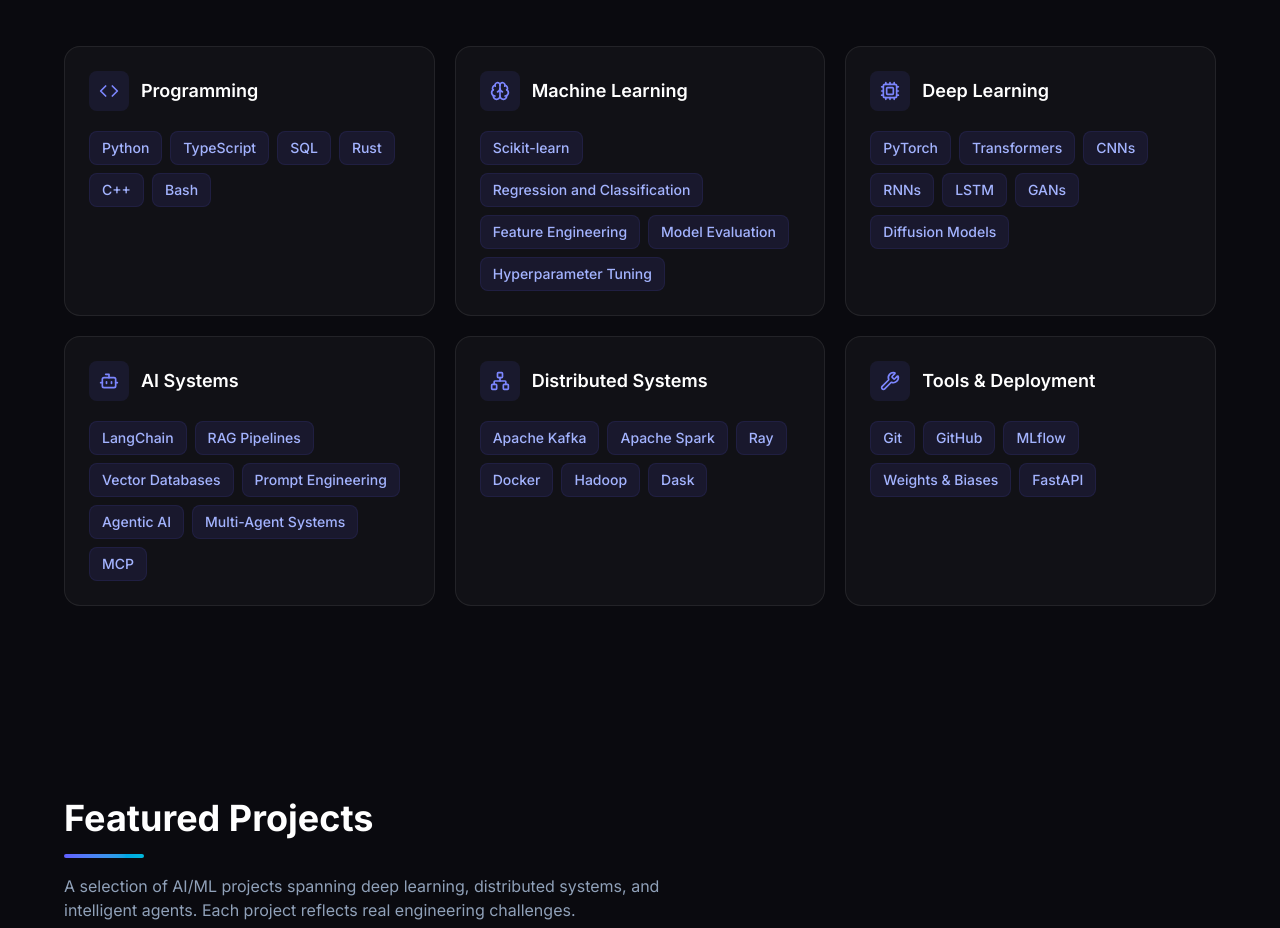
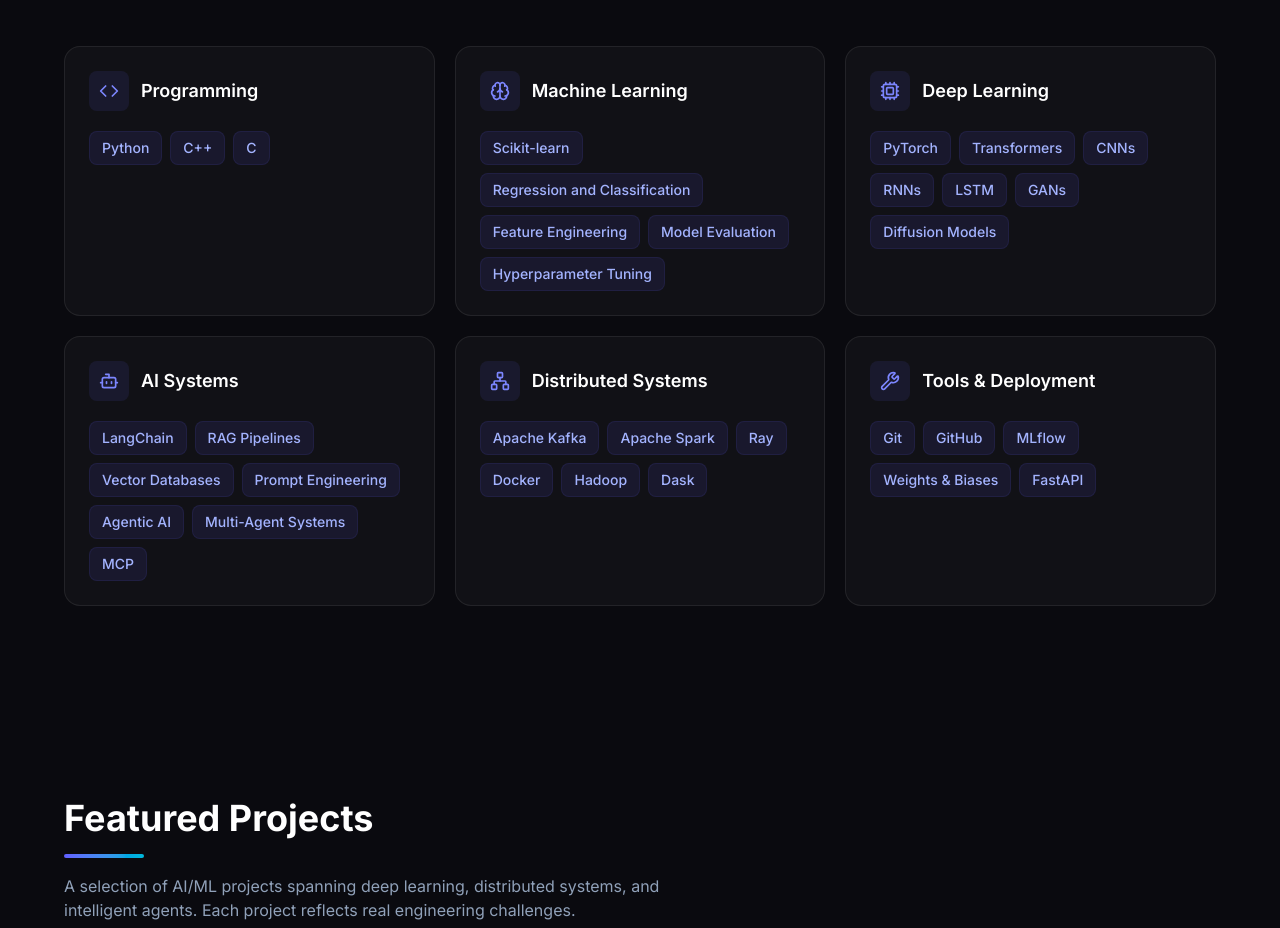
Before and after one commit to subhamdangar/my-portfolio, a Next.js app: page / in a window 1280 px wide. Shown: the part 1740-2668 px from the top of the page. Built offline with nearby package versions, Linux system fonts and the light colour scheme.

Commit message:
Some changes in skills

```diff
--- a/data/skills.ts
+++ b/data/skills.ts
@@ -13,7 +13,7 @@
   {
     title: "Programming",
     icon: "Code",
-    skills: ["Python", "TypeScript", "SQL", "Rust", "C++", "Bash"],
+    skills: ["Python", "C++", "C",],
   },
   {
     title: "Machine Learning",
```
